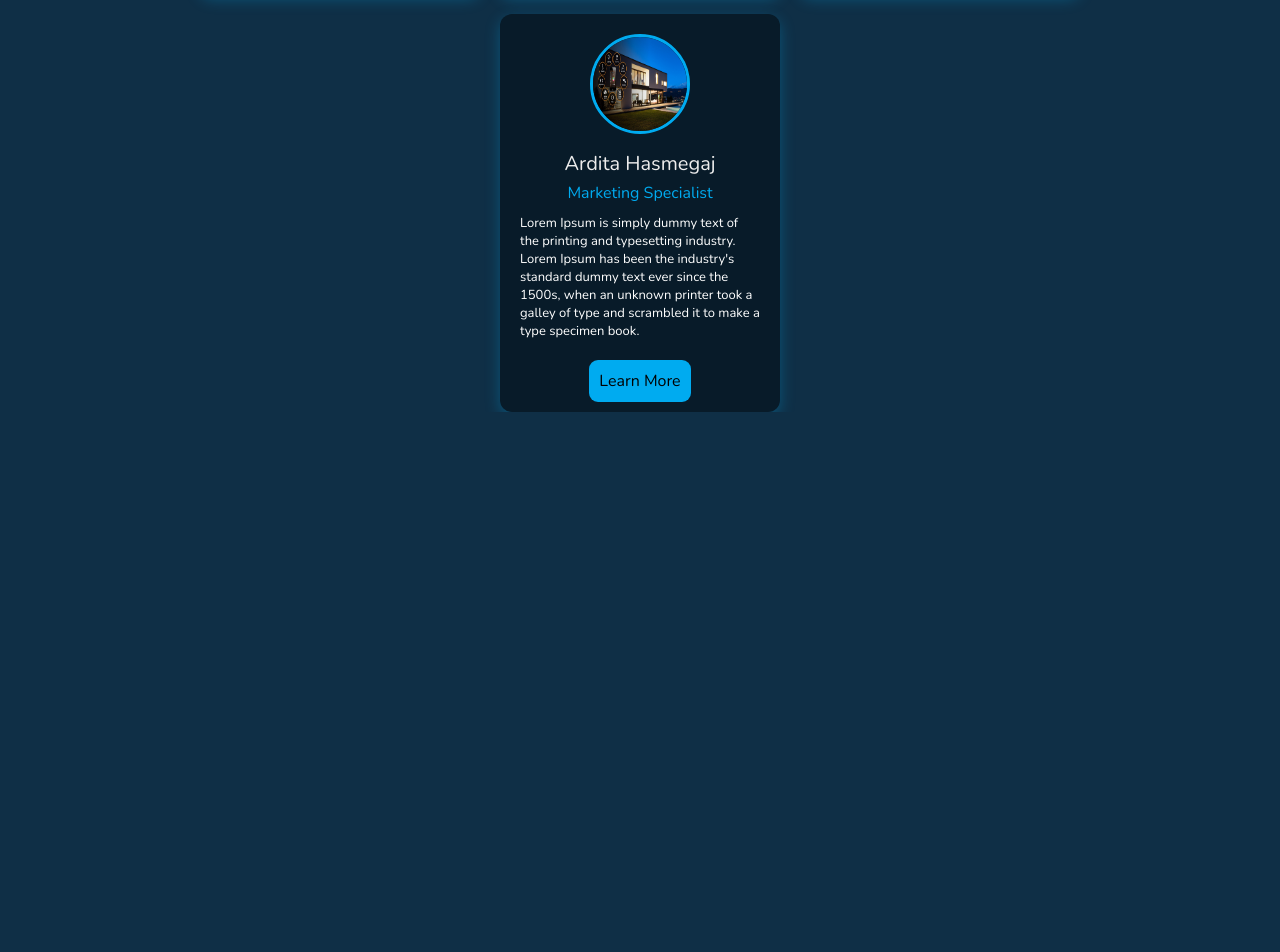
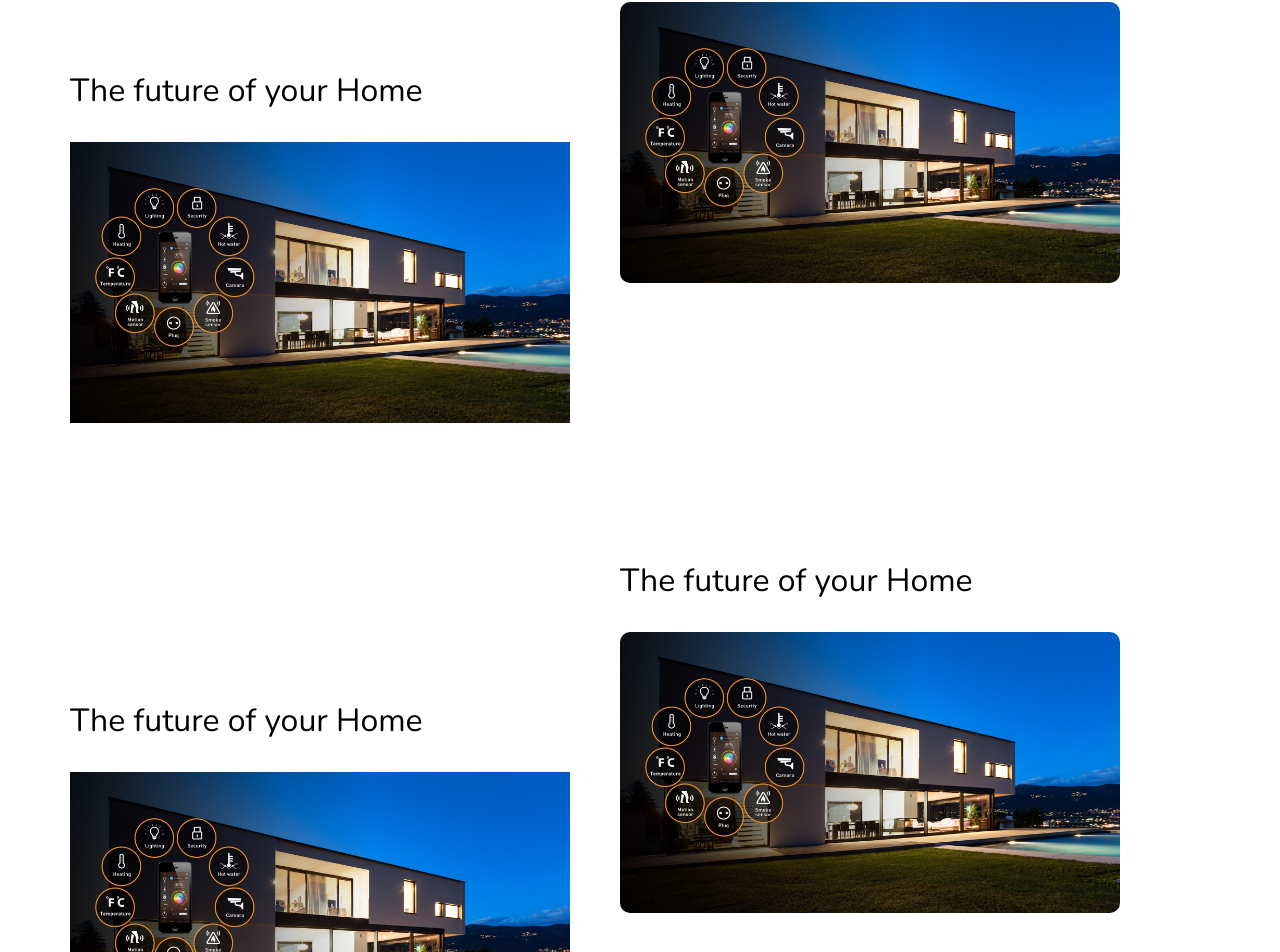
Before and after one commit to domos-office/DomosWeb, a React (Create React App) app: page / in a window 1280 px wide. Shown: the part 2211-3163 px from the top of the page. Before the commit the page ends 2623 px from the top, so only its background shows below. Built offline with nearby package versions, Linux system fonts and the light colour scheme.

Commit message:
shtu sections

```diff
--- a/package.json
+++ b/package.json
@@ -3,9 +3,11 @@
   "version": "0.1.0",
   "private": true,
   "dependencies": {
+    "@chakra-ui/react": "^3.15.1",
     "@tailwindcss/vite": "^4.0.14",
     "boxicons": "^2.1.4",
     "cra-template": "1.2.0",
+    "lucide-react": "^0.487.0",
     "react": "^19.0.0",
     "react-dom": "^19.0.0",
     "react-router-dom": "^7.4.0",
--- a/src/App.css
+++ b/src/App.css
@@ -227,6 +227,7 @@ nav {
 
 .team-card {
   background: #081b29;
+
   border-radius: 12px;
   padding: 20px;
   text-align: center;
@@ -256,6 +257,7 @@ nav {
 .team-card p {
   color: #00abf0;
   font-size: 16px;
+  margin-bottom: 40px;
 }
 
 .team-card .description{
@@ -273,6 +275,7 @@ nav {
   padding: 10px;
   background-color: #00abf0;
   border-radius: 9px;
+
 }
 
 .team-card a:hover{
@@ -803,3 +806,72 @@ width: 500px;
       display: inline-block;
     }
    }
+
+   .more{
+    width: 100%;
+    height: 250vh;
+    background-color: white;
+   }
+
+   .more .one{
+    width: 100%;
+    height: 60vh;
+    display: flex;
+    justify-content: center;
+    align-items: center;
+   }
+
+   .more .one .image{
+    width: 50%;
+    height: 100%;
+    display: flex;
+    justify-content: flex-end;
+    align-items: center;
+   }
+
+   .more .one .image img{
+    width: 500px;
+   }
+
+   .more .one .image h1{
+    color: black;
+    font-weight: 400;
+    padding-bottom: 30px;
+   }
+
+   .more .one .white{
+    width: 50%;
+    height: 100%;
+    display: flex;
+    justify-content: center;
+    align-items: center;
+   }
+
+   .more .one .image2{
+    width: 50%;
+    height: 100%;
+    display: flex;
+    justify-content: center;
+    align-items: center;
+    margin-top: 280px;
+   }
+
+   .more .one .image2 img{
+    width: 500px;
+   }
+
+   .more .one .image2 h1{
+    color: black;
+    font-weight: 400;
+    padding-bottom: 30px;
+   }
+
+   .more .one2{
+    margin-top: 150px;
+   }
+
+   .contact-info{
+    width: 100%;
+    height: 40vh;
+  background-color: white;
+   }
--- a/src/pages/Home.js
+++ b/src/pages/Home.js
@@ -87,6 +87,69 @@ const Home = () => {
           </div>
       </div>
 
+
+
+      <div className="more">
+        <div className="one">
+          <div className="image">
+            <div className="description">
+              <h1>The future of your Home</h1>
+            <img src="/smart.jpg" />
+            </div>
+
+          </div>
+          <div className="white">
+
+          </div>
+
+
+        </div>
+
+        <div className="one">
+          <div className="image2">
+            <div className="description">
+              <h1>The future of your Home</h1>
+            <img src="/smart.jpg" />
+            </div>
+
+          </div>
+          <div className="white">
+          <div className="image">
+            <div className="description">
+              <h1>The future of your Home</h1>
+            <img src="/smart.jpg" />
+            </div>
+
+          </div>
+          </div>
+
+
+        </div>
+
+<div className="one2">
+        <div className="one">
+          <div className="image2">
+            <div className="description">
+              <h1>The future of your Home</h1>
+            <img src="/smart.jpg" />
+            </div>
+
+          </div>
+          <div className="white">
+          <div className="image">
+            <div className="description">
+              <h1>The future of your Home</h1>
+            <img src="/smart.jpg" />
+            </div>
+
+          </div>
+          </div>
+
+
+        </div>
+        </div>
+      </div>
+
       <section id="team-section" className={`team-section ${isVisible ? "show" : ""}`}>
         <h2>Meet Our Team</h2>
         <div className="team-container">
@@ -95,12 +158,17 @@ const Home = () => {
               <img src={member.profile} />
               <h3>{member.name}</h3>
               <p>{member.role}</p>
-              <p className="description">{member.description}</p>
+
               <a href="">Learn More</a>
             </div>
           ))}
         </div>
       </section>
+
+      <div className="contact-info">
+
+      </div>
+
 
 
 
```
Also changed, not shown: 1 other file (tests, documents, lock files or other folders).
